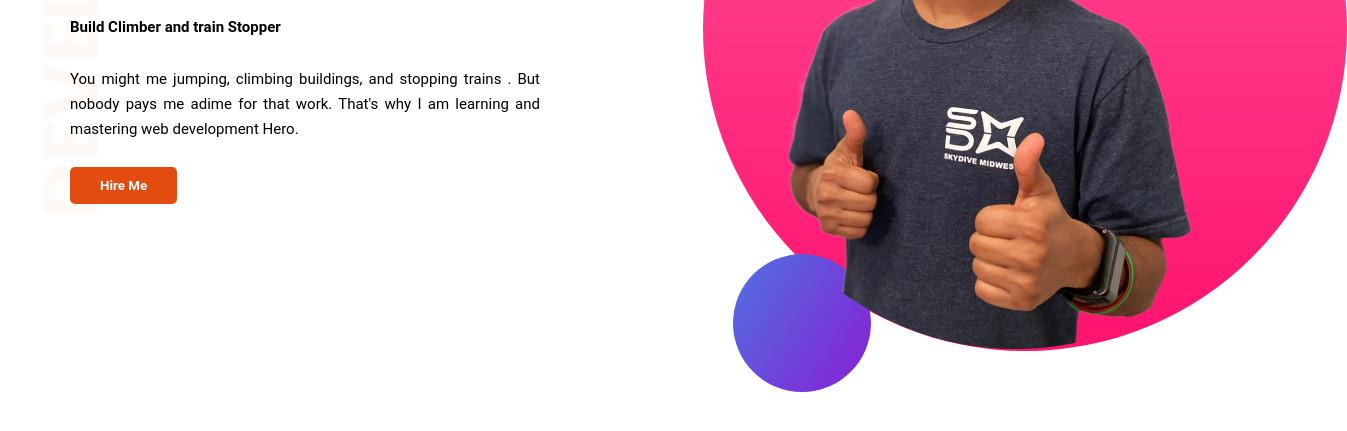
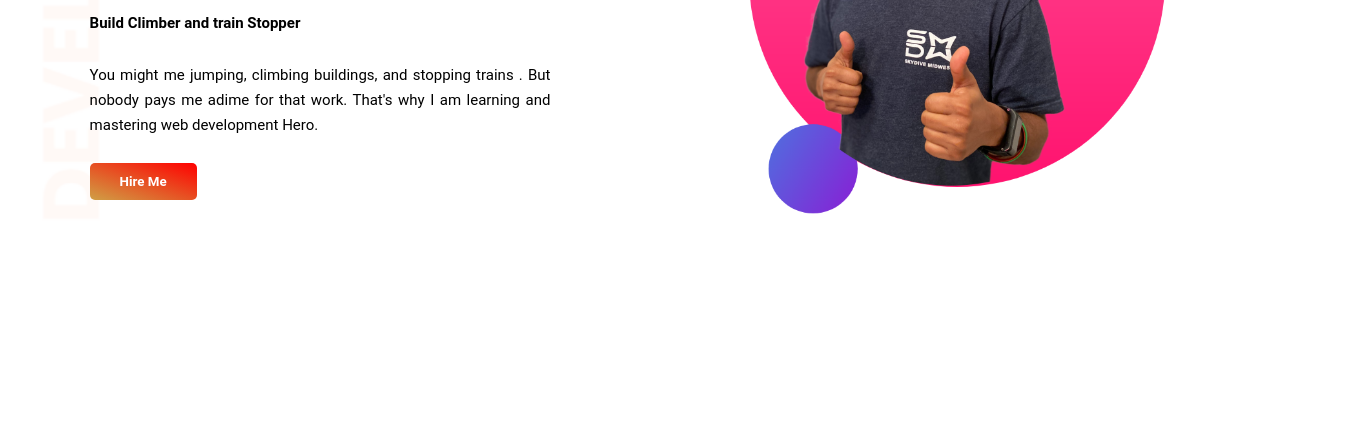
Before and after one commit to Armanur22880/developer-portfolio, a plain HTML site: page index.html in a window 1280 px wide. Shown: the part 293-724 px from the top of the page, 1347 px wide, since content can reach past the window. Drawn offline with Linux system fonts and the light colour scheme.

Commit message:
initial commit

```diff
--- a/style.css
+++ b/style.css
@@ -5,17 +5,18 @@
     font-family:'Roboto', sans-serif;;
 }
 #main-container{
-    width: 1266px;
+    width: 100%;
     background-image: url(images/top-banner.png);
     background-repeat: no-repeat;
     background-size: cover;
     height: 663px;
+    display: flex;
 }
 .text-container{
-    width: 560px;
-    height:663px;
-    float:left;
-    padding: 55px 20px 21px 70px;
+    width: 50%;
+    /* height:663px; */
+    /* float:left; */
+    padding: 4% 7%;
     text-align: left;
 }
 .first-h1{
@@ -42,21 +43,23 @@ p{
 button{
     padding: 11px 30px;
     color:white;
-    background-color:rgb(226, 76, 17);
+    background-image: linear-gradient(to bottom left,red,rgb(198 135 18 / 77%));
     margin-top: 25px;
     border: none;
     border-radius: 5px;
     font-weight: bold;
 }
 .pic-container{
-    width:633px;
-    float:right;
-    height:663px;
+    width: 50%;
+    /* float:right; */
+    /* height:663px; */
     text-aligh: center;
     /* margin: auto; */
     /* margin-right: -135px; */
+    padding-left: 5%;
+    padding-top: 5%;
 }
 .pic-container img{
-    width: auto;
+    width: 80%;
     height: auto;
 }
```
